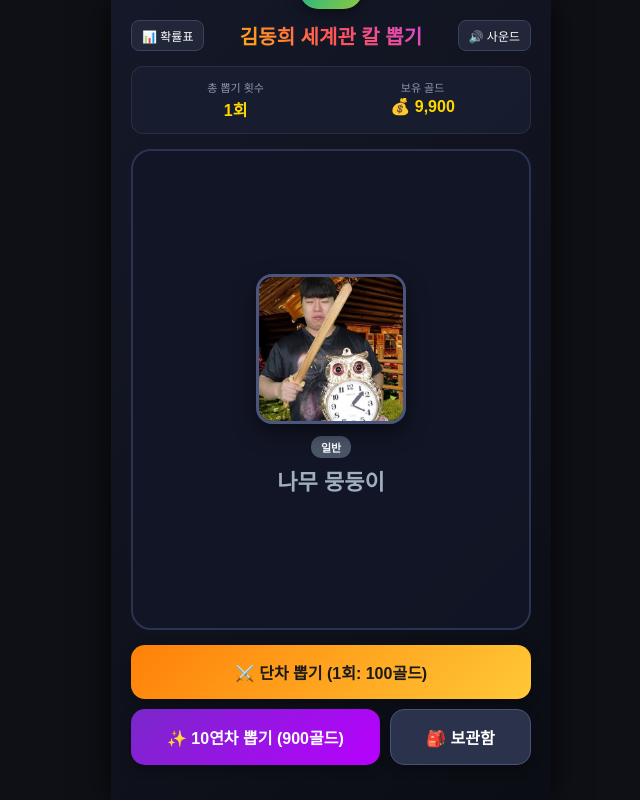
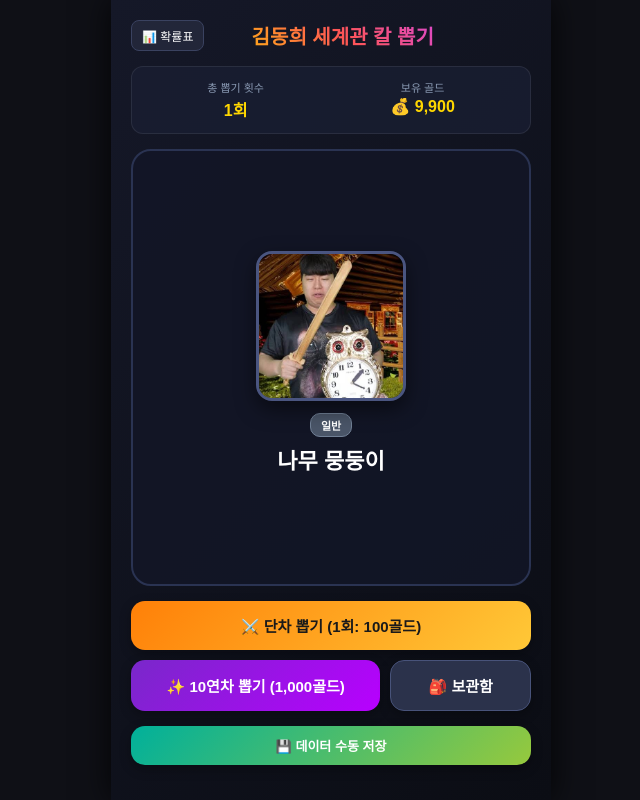
Before and after one commit to dnjswls2147-gif/kim-donghee-gacha, a plain HTML site: page index.html in a window 1280 px wide. Both pictures are taken after a click on the button "⚔️ 단차 뽑기 (1회: 100골드)". Shown: the whole page, without its empty margins (309-949 px from the left). Drawn offline with Linux system fonts and the light colour scheme.

Commit message:
Update index.html

```diff
--- a/index.html
+++ b/index.html
@@ -103,24 +103,57 @@
             padding: 20px;
             position: relative;
             margin-bottom: 15px;
+            min-height: 280px;
         }
 
-        .weapon-card-box {
+        /* 카드 뒤집기 스타일 */
+        .card-container {
+            perspective: 1000px;
             width: 150px;
             height: 150px;
+            margin-bottom: 12px;
+            cursor: pointer;
+        }
+
+        .card-inner {
+            position: relative;
+            width: 100%;
+            height: 100%;
+            text-align: center;
+            transition: transform 0.6s;
+            transform-style: preserve-3d;
+        }
+
+        .card-container.flipped .card-inner {
+            transform: rotateY(180deg);
+        }
+
+        .card-front, .card-back {
+            position: absolute;
+            width: 100%;
+            height: 100%;
+            backface-visibility: hidden;
             border-radius: 16px;
-            background: #222840;
             display: flex;
             align-items: center;
             justify-content: center;
-            position: relative;
             border: 3px solid #4a5580;
             box-shadow: 0 8px 20px rgba(0,0,0,0.5);
-            margin-bottom: 12px;
+        }
+
+        .card-back {
+            background: linear-gradient(135deg, #2b324b, #1a1f33);
+            font-size: 32px;
+            color: #ffd700;
+        }
+
+        .card-front {
+            background: #222840;
+            transform: rotateY(180deg);
             overflow: hidden;
         }
 
-        .weapon-card-box img {
+        .card-front img {
             width: 100%;
             height: 100%;
             object-fit: cover;
@@ -164,10 +197,10 @@
 
         .btn {
             width: 100%;
-            padding: 15px;
+            padding: 14px;
             border: none;
             border-radius: 14px;
-            font-size: 16px;
+            font-size: 15px;
             font-weight: bold;
             cursor: pointer;
             display: flex;
@@ -198,6 +231,14 @@
             background: #2b324b;
             color: #fff;
             border: 1px solid #48537a;
+        }
+
+        .btn-save {
+            background: linear-gradient(135deg, #00b09b, #96c93d);
+            color: #fff;
+            margin-top: 5px;
+            padding: 10px;
+            font-size: 13px;
         }
 
         .modal {
@@ -267,8 +308,6 @@
         }
 
         .inv-item {
-            background: #1a1f33;
-            border: 1px solid #2a3352;
             border-radius: 12px;
             padding: 12px;
             display: flex;
@@ -289,11 +328,27 @@
             color: #ffd700;
         }
 
-        .badge-general { background: #4a5568; color: #fff; }
-        .badge-rare { background: #3182ce; color: #fff; }
-        .badge-epic { background: #805ad5; color: #fff; }
-        .badge-legendary { background: #dd6b20; color: #fff; }
-        .badge-myth { background: #e53e3e; color: #fff; }
+        /* 등급별 색상 지정 (일반: 회색, 희귀: 파란색, 영웅: 보라색, 전설: 노란색, 신화: 빨간색) */
+        .grade-general { background: #4a5568; color: #fff; border: 1px solid #718096; }
+        .grade-rare { background: #2b6cb0; color: #fff; border: 1px solid #3182ce; }
+        .grade-epic { background: #6b46c1; color: #fff; border: 1px solid #805ad5; }
+        .grade-legendary { background: #d69e2e; color: #fff; border: 1px solid #ecc94b; }
+        .grade-myth { background: #9b2c2c; color: #fff; border: 1px solid #e53e3e; }
+
+        /* 10연차 결과 모달 그리드 */
+        .multi-grid {
+            display: grid;
+            grid-template-columns: repeat(2, 1fr);
+            gap: 10px;
+        }
+        .multi-item {
+            background: #1a1f33;
+            border-radius: 10px;
+            padding: 8px;
+            display: flex;
+            align-items: center;
+            gap: 10px;
+        }
 
         #toast {
             position: fixed;
@@ -310,14 +365,16 @@
             transition: transform 0.3s ease;
             z-index: 1000;
             pointer-events: none;
+            opacity: 0;
         }
 
         #toast.show {
             transform: translateX(-50%) translateY(0);
+            opacity: 1;
         }
     </style>
 </head>
-<body>
+<body onclick="initAudioUser()">
 
 <div class="container">
     <div class="header">
@@ -325,7 +382,7 @@
         <div class="title-area">
             <h1>김동희 세계관 칼 뽑기</h1>
         </div>
-        <button class="btn-icon" id="soundToggle" onclick="toggleSound()">🔊 사운드</button>
+        <div style="width: 50px;"></div>
     </div>
 
     <div class="stats-bar">
@@ -339,11 +396,16 @@
         </div>
     </div>
 
-    <div class="gacha-screen">
-        <div class="weapon-card-box" id="cardBox">
-            <img id="weaponImg" src="15157.jpg" alt="무기 이미지">
+    <div class="gacha-screen" id="gachaScreen">
+        <div class="card-container" id="mainCard" onclick="flipCardManual()">
+            <div class="card-inner" id="cardInner">
+                <div class="card-back">⚔️</div>
+                <div class="card-front">
+                    <img id="weaponImg" src="15157.jpg" alt="무기 이미지">
+                </div>
+            </div>
         </div>
-        <div class="rarity-badge badge-general" id="weaponRarity">일반</div>
+        <div class="rarity-badge grade-general" id="weaponRarity">일반</div>
         <div class="weapon-name" id="weaponName">나무 뭉둥이</div>
     </div>
 
@@ -353,16 +415,19 @@
         </button>
         <div class="btn-row">
             <button class="btn btn-multi" onclick="pullWeapon(10)">
-                ✨ 10연차 뽑기 (900골드)
+                ✨ 10연차 뽑기 (1,000골드)
             </button>
             <button class="btn btn-inventory" onclick="openModal('invModal')">
                 🎒 보관함
             </button>
         </div>
+        <button class="btn btn-save" onclick="saveGameData()">
+            💾 데이터 수동 저장
+        </button>
     </div>
 </div>
 
-<!-- 확률표 모달 (이름 : 확률 형태) -->
+<!-- 확률표 모달 -->
 <div class="modal" id="rateModal">
     <div class="modal-header">
         <h2>김동희 세계관 확률표</h2>
@@ -377,11 +442,11 @@
                 </tr>
             </thead>
             <tbody>
-                <tr><td>나무 뭉둥이</td><td style="text-align: right; color:#a0aec0;">65.0%</td></tr>
-                <tr><td>크로노스 인페르노</td><td style="text-align: right; color:#3182ce;">15.0%</td></tr>
-                <tr><td>이클립스</td><td style="text-align: right; color:#805ad5;">10.0%</td></tr>
-                <tr><td>불칼</td><td style="text-align: right; color:#dd6b20;">7.5%</td></tr>
-                <tr><td>일렉시아스</td><td style="text-align: right; color:#e53e3e;">2.5%</td></tr>
+                <tr><td>나무 뭉둥이 (일반)</td><td style="text-align: right; color:#a0aec0;">65.0%</td></tr>
+                <tr><td>크로노스 인페르노 (희귀)</td><td style="text-align: right; color:#3182ce;">15.0%</td></tr>
+                <tr><td>이클립스 (영웅)</td><td style="text-align: right; color:#805ad5;">10.0%</td></tr>
+                <tr><td>불칼 (전설)</td><td style="text-align: right; color:#ecc94b;">7.5%</td></tr>
+                <tr><td>일렉시아스 (신화)</td><td style="text-align: right; color:#e53e3e;">2.5%</td></tr>
             </tbody>
         </table>
     </div>
@@ -398,53 +463,89 @@
     </div>
 </div>
 
+<!-- 10연차 결과 모달 -->
+<div class="modal" id="multiModal">
+    <div class="modal-header">
+        <h2>✨ 10연차 뽑기 결과</h2>
+        <button class="modal-close" onclick="closeModal('multiModal')">&times;</button>
+    </div>
+    <div class="modal-body">
+        <div class="multi-grid" id="multiResultGrid"></div>
+    </div>
+</div>
+
 <div id="toast">알림</div>
 
 <script>
     const weapons = [
-        { id: 0, name: "나무 뭉둥이", rarity: "일반", badgeClass: "badge-general", color: "#a0aec0", img: "15157.jpg", rate: 65.0 },
-        { id: 1, name: "크로노스 인페르노", rarity: "희귀", badgeClass: "badge-rare", color: "#3182ce", img: "15158.jpg", rate: 15.0 },
-        { id: 2, name: "이클립스", rarity: "영웅", badgeClass: "badge-epic", color: "#805ad5", img: "15159.jpg", rate: 10.0 },
-        { id: 3, name: "불칼", rarity: "전설", badgeClass: "badge-legendary", color: "#dd6b20", img: "15161.jpg", rate: 7.5 },
-        { id: 4, name: "일렉시아스", rarity: "신화", badgeClass: "badge-myth", color: "#e53e3e", img: "15162.jpg", rate: 2.5 }
+        { id: 0, name: "나무 뭉둥이", rarity: "일반", badgeClass: "grade-general", img: "15157.jpg", rate: 65.0 },
+        { id: 1, name: "크로노스 인페르노", rarity: "희귀", badgeClass: "grade-rare", img: "15158.jpg", rate: 15.0 },
+        { id: 2, name: "이클립스", rarity: "영웅", badgeClass: "grade-epic", img: "15159.jpg", rate: 10.0 },
+        { id: 3, name: "불칼", rarity: "전설", badgeClass: "grade-legendary", img: "15161.jpg", rate: 7.5 },
+        { id: 4, name: "일렉시아스", rarity: "신화", badgeClass: "grade-myth", img: "15162.jpg", rate: 2.5 }
     ];
 
     let state = {
         totalPulls: 0,
         gold: 10000,
-        inventory: { 0: 0, 1: 0, 2: 0, 3: 0, 4: 0 },
-        soundOn: true
+        inventory: { 0: 0, 1: 0, 2: 0, 3: 0, 4: 0 }
     };
 
-    let audioCtx = null;
-    function initAudio() {
-        if (!audioCtx) audioCtx = new (window.AudioContext || window.webkitAudioContext)();
+    // 로컬 스토리지 불러오기
+    function loadGameData() {
+        const saved = localStorage.getItem('donghee_gacha_save');
+        if (saved) {
+            try {
+                const parsed = JSON.parse(saved);
+                state.totalPulls = parsed.totalPulls || 0;
+                state.gold = parsed.gold !== undefined ? parsed.gold : 10000;
+                state.inventory = parsed.inventory || { 0: 0, 1: 0, 2: 0, 3: 0, 4: 0 };
+            } catch(e) {}
+        }
     }
 
-    function playSound(type) {
-        if (!state.soundOn) return;
-        initAudio();
+    function saveGameData() {
+        localStorage.setItem('donghee_gacha_save', JSON.stringify(state));
+        showToast("💾 데이터가 안전하게 저장되었다!");
+    }
+
+    // Web Audio API 효과음 생성 (자동 재생)
+    let audioCtx = null;
+    function initAudioUser() {
+        if (!audioCtx) {
+            audioCtx = new (window.AudioContext || window.webkitAudioContext)();
+        }
+        if (audioCtx.state === 'suspended') {
+            audioCtx.resume();
+        }
+    }
+
+    function playEpicSound(isHigh) {
+        initAudioUser();
         if (!audioCtx) return;
+        const now = audioCtx.currentTime;
         const osc = audioCtx.createOscillator();
         const gain = audioCtx.createGain();
         osc.connect(gain);
         gain.connect(audioCtx.destination);
-        const now = audioCtx.currentTime;
 
-        if (type === 'pull') {
+        if (isHigh) {
+            osc.type = 'sawtooth';
+            osc.frequency.setValueAtTime(300, now);
+            osc.frequency.exponentialRampToValueAtTime(880, now + 0.3);
+            gain.gain.setValueAtTime(0.4, now);
+            gain.gain.exponentialRampToValueAtTime(0.01, now + 0.5);
+            osc.start(now);
+            osc.stop(now + 0.5);
+        } else {
             osc.type = 'triangle';
-            osc.frequency.setValueAtTime(200, now);
-            osc.frequency.exponentialRampToValueAtTime(800, now + 0.15);
+            osc.frequency.setValueAtTime(150, now);
+            osc.frequency.exponentialRampToValueAtTime(400, now + 0.2);
             gain.gain.setValueAtTime(0.3, now);
-            gain.gain.exponentialRampToValueAtTime(0.01, now + 0.15);
+            gain.gain.exponentialRampToValueAtTime(0.01, now + 0.25);
             osc.start(now);
-            osc.stop(now + 0.15);
+            osc.stop(now + 0.25);
         }
-    }
-
-    function toggleSound() {
-        state.soundOn = !state.soundOn;
-        document.getElementById('soundToggle').innerText = state.soundOn ? "🔊 사운드" : "🔇 사운드";
     }
 
     function getRandomWeapon() {
@@ -457,8 +558,12 @@
         return weapons[0];
     }
 
+    let flipTimer = null;
+    let isFlipped = true;
+
     function pullWeapon(count) {
-        const cost = count === 10 ? 900 : 100;
+        initAudioUser();
+        const cost = count === 10 ? 1000 : 100;
         if (state.gold < cost) {
             showToast("⚠️ 골드가 부족하다!");
             return;
@@ -466,42 +571,82 @@
 
         state.gold -= cost;
         state.totalPulls += count;
-        playSound('pull');
 
-        const cardBox = document.getElementById('cardBox');
-        cardBox.classList.remove('shake');
-        void cardBox.offsetWidth;
-        cardBox.classList.add('shake');
-
-        let lastWeapon = null;
-        for (let i = 0; i < count; i++) {
+        if (count === 1) {
+            playEpicSound(false);
             const w = getRandomWeapon();
             state.inventory[w.id]++;
-            lastWeapon = w;
+
+            // 카드 뒤집기 연출 준비 (뒷면으로 세팅)
+            const cardContainer = document.getElementById('mainCard');
+            cardContainer.classList.remove('flipped');
+            isFlipped = false;
+
+            document.getElementById('weaponImg').src = w.img;
+            const badge = document.getElementById('weaponRarity');
+            badge.innerText = w.rarity;
+            badge.className = `rarity-badge ${w.badgeClass}`;
+            document.getElementById('weaponName').innerText = w.name;
+
+            if (w.id >= 3) {
+                playEpicSound(true);
+                showToast(`🔥 대박! [${w.name}] 득템!`);
+            }
+
+            // 1초 뒤 자동 뒤집기
+            clearTimeout(flipTimer);
+            flipTimer = setTimeout(() => {
+                if (!isFlipped) {
+                    cardContainer.classList.add('flipped');
+                    isFlipped = true;
+                }
+            }, 1000);
+
+        } else {
+            // 10연차 처리 (각각 랜덤 1개씩 10개 뽑기)
+            playEpicSound(true);
+            let results = [];
+            let highestId = 0;
+            for (let i = 0; i < 10; i++) {
+                const w = getRandomWeapon();
+                state.inventory[w.id]++;
+                results.push(w);
+                if (w.id > highestId) highestId = w.id;
+            }
+
+            // 10연차 결과 모달 표시
+            const grid = document.getElementById('multiResultGrid');
+            grid.innerHTML = '';
+            results.forEach(w => {
+                const div = document.createElement('div');
+                div.className = `multi-item ${w.badgeClass}`;
+                div.innerHTML = `
+                    <div style="width: 40px; height: 40px; border-radius: 6px; overflow: hidden; flex-shrink:0;">
+                        <img src="${w.img}" style="width:100%; height:100%; object-fit:cover;">
+                    </div>
+                    <div style="overflow:hidden;">
+                        <div style="font-size: 12px; font-weight: bold; white-space: nowrap; text-overflow: ellipsis; overflow: hidden;">${w.name}</div>
+                        <div style="font-size: 10px; opacity: 0.8;">${w.rarity}</div>
+                    </div>
+                `;
+                grid.appendChild(div);
+            });
+            openModal('multiModal');
+            showToast("✨ 10연차 뽑기 완료!");
         }
 
         updateUI();
-        displayWeapon(lastWeapon);
-
-        if (count === 10) {
-            showToast(`✨ 10연차 완료! (마지막: ${lastWeapon.name})`);
-        } else if (lastWeapon.id >= 3) {
-            showToast(`🎉 대박! [${lastWeapon.name}] 득템!`);
-        }
-
+        saveGameData();
         updateInventoryGrid();
     }
 
-    function displayWeapon(w) {
-        document.getElementById('weaponImg').src = w.img;
-
-        const badge = document.getElementById('weaponRarity');
-        badge.innerText = w.rarity;
-        badge.className = `rarity-badge ${w.badgeClass}`;
-
-        const nameEl = document.getElementById('weaponName');
-        nameEl.innerText = w.name;
-        nameEl.style.color = w.color;
+    function flipCardManual() {
+        const cardContainer = document.getElementById('mainCard');
+        if (!isFlipped) {
+            cardContainer.classList.add('flipped');
+            isFlipped = true;
+            clearTimeout(flipTimer);
+        }
     }
 
     function updateUI() {
@@ -519,11 +664,11 @@
             div.className = `inv-item ${w.badgeClass}`;
             div.innerHTML = `
                 <div class="inv-count">${count}개</div>
-                <div style="width: 50px; height: 50px; border-radius: 8px; overflow: hidden; margin-bottom: 6px;">
+                <div style="width: 55px; height: 55px; border-radius: 8px; overflow: hidden; margin-bottom: 6px;">
                     <img src="${w.img}" style="width:100%; height:100%; object-fit:cover;">
                 </div>
-                <div style="font-size: 13px; font-weight: bold; color: ${w.color};">${w.name}</div>
-                <div style="font-size: 10px; color: #a0aec0; margin-top: 2px;">${w.rarity}</div>
+                <div style="font-size: 13px; font-weight: bold; white-space: nowrap;">${w.name}</div>
+                <div style="font-size: 10px; margin-top: 2px; opacity: 0.9;">${w.rarity}</div>
             `;
             grid.appendChild(div);
         });
@@ -545,6 +690,8 @@
         document.getElementById(id).style.display = 'none';
     }
 
+    // 초기 실행
+    loadGameData();
     updateUI();
     updateInventoryGrid();
 </script>
```
